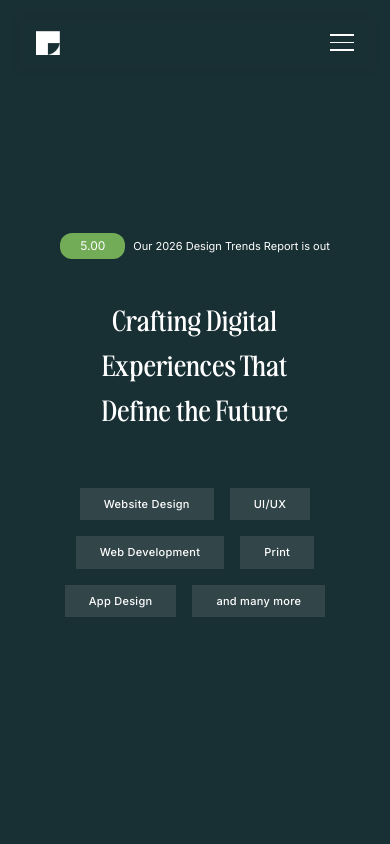
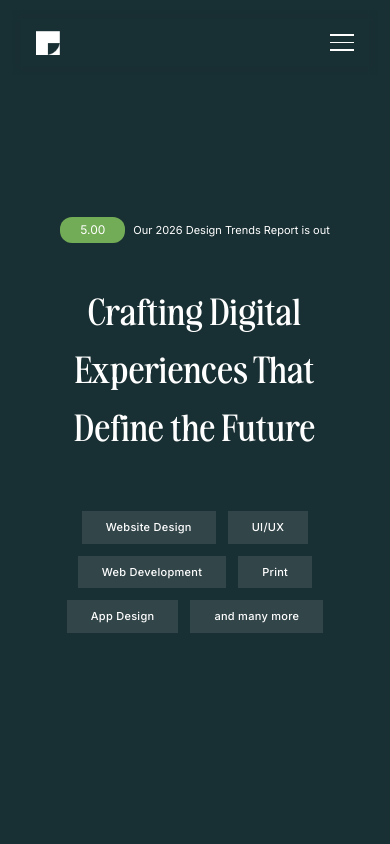
Before and after one commit to Neaz-mq/prographr-agency, a React (Vite) app: page / in a window 390 px wide. Shown: the top 844 px of the page. Built offline with nearby package versions, Linux system fonts and the light colour scheme.

Commit message:
updated hero

```diff
--- a/src/sections/Hero.jsx
+++ b/src/sections/Hero.jsx
@@ -27,10 +27,10 @@ export default function Hero() {
         {/* Badge */}
         <motion.div {...fadeUp(0)} className="mb-8">
           <div className="inline-flex items-center gap-2  px-3 py-1.5 md:px-4 md:py-1.5 ">
-            <span className="bg-[#73AC56] text-white text-[12px] md:text-[11px] xl:text-[16px]  px-5 py-1 rounded-xl">
+            <span className="bg-[#73AC56] text-white text-[12px] md:text-[11px] lg:text-[14px] xl:text-[16px]  px-5 py-1 rounded-xl">
               5.00
             </span>
-            <span className="text-white text-[11px] md:text-[12px] xl:text-[16px]">
+            <span className="text-white text-[11px] md:text-[12px] lg:text-[14px] xl:text-[16px]">
               Our 2026 Design Trends Report is out
             </span>
           </div>
@@ -39,7 +39,7 @@ export default function Hero() {
         {/* Heading */}
         <motion.h1
           {...fadeUp(0.1)}
-          className="font-medium text-white tracking-wide text-center leading-[1.65] sm:leading-[1.35] md:leading-[1.45] lg:leading-[1.25] text-[1.7rem] sm:text-[2.8rem] md:text-[3rem] lg:text-[3.5rem] xl:text-[4.2rem] 2xl:text-[3.7rem] 3xl:text-[6.2rem]"
+          className="font-medium text-white tracking-wide text-center leading-[1.65] sm:leading-[1.35] md:leading-[1.45] lg:leading-[1.25] text-[2.2rem] sm:text-[2.8rem] md:text-[3rem] lg:text-[3.5rem] xl:text-[4.2rem] 2xl:text-[3.7rem] 3xl:text-[6.2rem]"
         >
           Crafting Digital
           <br />
@@ -51,7 +51,7 @@ export default function Hero() {
         {/* Service tags */}
         <motion.div
           {...fadeUp(0.22)}
-          className="flex flex-wrap items-center justify-center gap-4 mt-14"
+          className="flex flex-wrap items-center justify-center lg:gap-3 xl:gap-4 2xl:gap-4 3xl:gap-4 md:gap-3 gap-3 mt-14"
         >
           {services.map((service, i) => (
             <span
```
